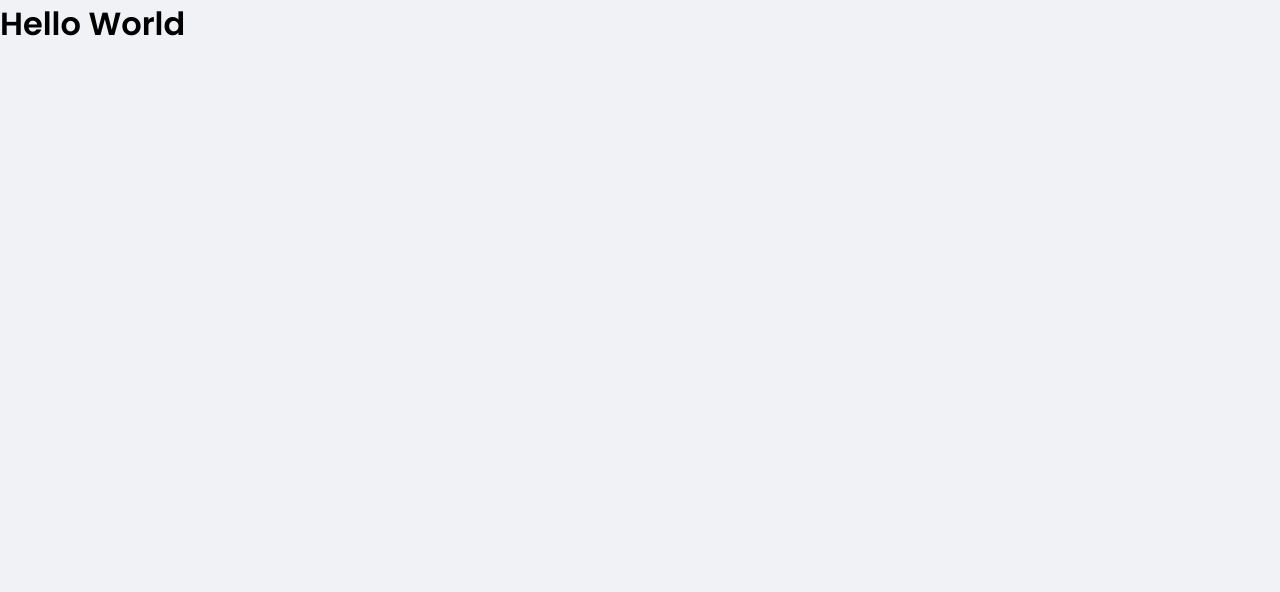
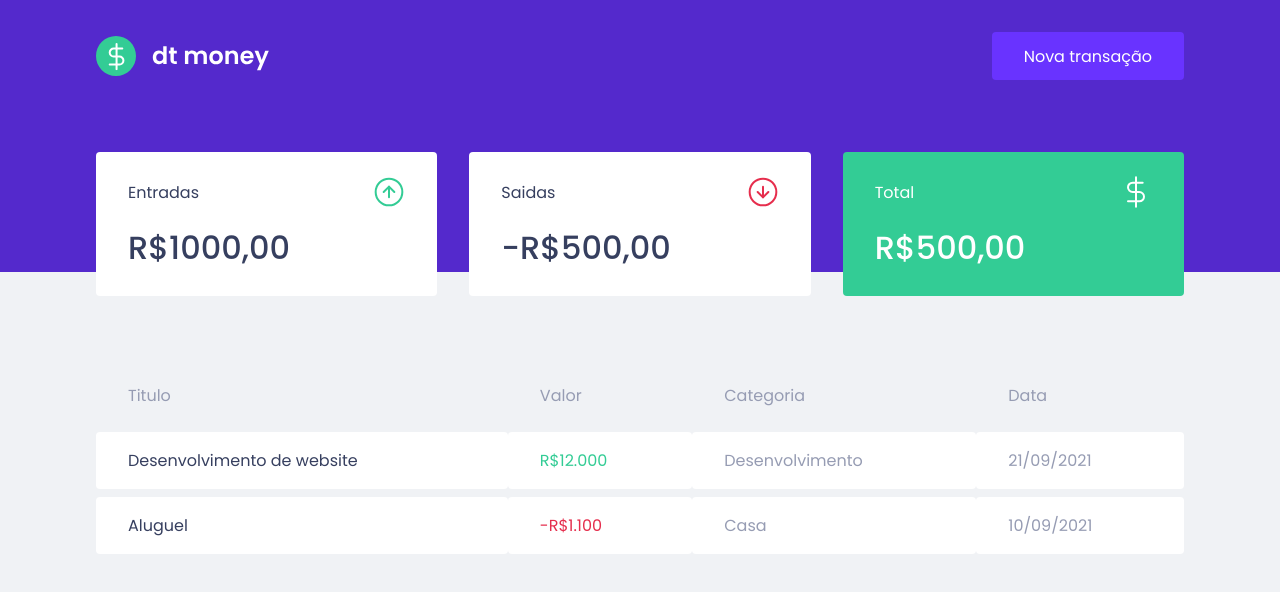
Before and after one commit to Niltonsf/dtmoney, a React (Create React App) app: page / in a window 1280 px wide. Shown: the top 592 px of the page. Built offline with nearby package versions, Linux system fonts and the light colour scheme.

Commit message:
Finished the page styles and components

```diff
--- a/public/index.html
+++ b/public/index.html
@@ -5,7 +5,7 @@
     <meta charset="utf-8" />
     <meta name="viewport" content="width=device-width, initial-scale=1" />
 		<link rel="shortcut icon" href="./favicon.png" type="image/png">
-		<link href="https://fonts.googleapis.com/css2?family=Poppins:wght@400;600&display=swap" rel="stylesheet">
+		<link href="https://fonts.googleapis.com/css2?family=Poppins:wght@400;500;600&display=swap" rel="stylesheet">
     <title>Dtmoney</title>
   </head>
   <body>
--- a/src/App.tsx
+++ b/src/App.tsx
@@ -1,10 +1,13 @@
+import { Header } from './components/Header';
 import { GlobalStyle } from './styles/global';
+import { Dashboard } from './components/Dashboard'
 
 export function App() {
   return (
-    <div className="App">
-      <h1>Hello World</h1>
+    <>
+      <Header />
+			<Dashboard />
 			<GlobalStyle />
-    </div>
+    </>
   );
 }
--- /dev/null
+++ b/src/components/Dashboard/index.tsx
@@ -0,0 +1,12 @@
+import { Container } from "./styles";
+import { Summary } from "../Summary";
+import { TransactionTable } from "../TransactionsTable";
+
+export function Dashboard() {
+	return (
+		<Container>
+			<Summary/>
+			<TransactionTable />
+		</Container>
+	);
+}
--- /dev/null
+++ b/src/components/Dashboard/styles.ts
@@ -0,0 +1,8 @@
+import styled from 'styled-components';
+
+export const Container = styled.main`
+	max-width: 1120px;
+	margin: 0 auto;
+	padding: 2.5rem 1rem;
+
+`;
--- /dev/null
+++ b/src/components/Header/index.tsx
@@ -0,0 +1,13 @@
+import logoImg from '../../assets/logo.svg'
+import { Container, Content } from './styles';
+
+export function Header () {
+	return (
+		<Container>
+			<Content>
+				<img src={logoImg} alt="dt money"/>
+				<button type="button">Nova transação</button>
+			</Content>
+		</Container>
+	);
+}
--- /dev/null
+++ b/src/components/Header/styles.ts
@@ -0,0 +1,32 @@
+import styled from 'styled-components';
+
+export const Container = styled.header`
+	background: var(--blue);
+
+`;
+
+export const Content = styled.div`
+	max-width: 1120px;
+	margin: 0 auto;
+
+	padding: 2rem 1rem 12rem;
+	display: flex;
+	align-items: center;
+	justify-content: space-between;
+
+	button {
+		font-size: 1rem;
+		color: #fff;
+		background: var(--blue-light);
+		border: 0;
+		padding: 0 2rem;
+		border-radius: 0.25rem;
+		height: 3rem;
+
+		transition: filter 0.2s;
+
+		&:hover {
+			filter: brightness(0.9);
+		}
+	}
+`;
--- /dev/null
+++ b/src/components/Summary/index.tsx
@@ -0,0 +1,35 @@
+import { Container } from "./styles";
+
+import incomeImg from '../../assets/income.svg';
+import outcomeImg from '../../assets/outcome.svg';
+import totalImg from '../../assets/total.svg';
+
+export function Summary() {
+	return (
+		<Container>
+			<div>
+				<header>
+					<p>Entradas</p>
+					<img src={incomeImg} alt="entradas"/>
+				</header>
+				<strong>R$1000,00</strong>
+			</div>
+
+			<div>
+				<header>
+					<p>Saidas</p>
+					<img src={outcomeImg} alt="saidas"/>
+				</header>
+				<strong>-R$500,00</strong>
+			</div>
+
+			<div className="highlight-back">
+				<header>
+					<p>Total</p>
+					<img src={totalImg} alt="total"/>
+				</header>
+				<strong>R$500,00</strong>
+			</div>
+		</Container>
+	);
+}
--- /dev/null
+++ b/src/components/Summary/styles.ts
@@ -0,0 +1,34 @@
+import styled from 'styled-components';
+
+export const Container = styled.div`
+	display: grid;
+	grid-template-columns: repeat(3, 1fr);
+	gap: 2rem;
+	margin-top: -10rem;
+
+	div {
+		background: var(--shape);
+		padding: 1.5rem 2rem;
+		border-radius: 0.25rem;
+		color: var(--text-title);
+
+		header {
+			display: flex;
+			align-items: center;
+			justify-content: space-between;
+		}
+
+		strong{
+			display: block;
+			margin-top: 1rem;
+			font-size: 2rem;
+			font-weight: 500;
+			line-height: 3rem;
+		}
+
+		&.highlight-back {
+			background: var(--green);
+			color: #fff;
+		}
+	}
+`;
--- /dev/null
+++ b/src/components/TransactionsTable/index.tsx
@@ -0,0 +1,33 @@
+import { Container } from "./styles";
+
+export function TransactionTable() {
+	return (
+		<Container>
+			<table>
+				<thead>
+					<tr>
+						<th>Titulo</th>
+						<th>Valor</th>
+						<th>Categoria</th>
+						<th>Data</th>
+					</tr>
+				</thead>
+
+				<tbody>
+					<tr>
+						<td>Desenvolvimento de website</td>
+						<td className="deposit">R$12.000</td>
+						<td>Desenvolvimento</td>
+						<td>21/09/2021</td>
+					</tr>
+					<tr>
+						<td>Aluguel</td>
+						<td className="withdraw">-R$1.100</td>
+						<td>Casa</td>
+						<td>10/09/2021</td>
+					</tr>
+				</tbody>
+			</table>
+		</Container>
+	);
+}
--- /dev/null
+++ b/src/components/TransactionsTable/styles.ts
@@ -0,0 +1,38 @@
+import styled from 'styled-components';
+
+export const Container = styled.div`
+	margin-top: 4rem;
+
+	table {
+		width: 100%;
+		border-spacing: 0 0.5rem;
+
+		th {
+			color: var(--text-body);
+			font-weight: 400;
+			padding: 1rem 2rem;
+			text-align: left;
+			line-height: 1.5rem;
+		}
+
+		td {
+			padding: 1rem 2rem;
+			border: 0;
+			background: var(--shape);
+			color: var(--text-body);
+			border-radius: 0.25rem;
+
+			&:first-child{
+				color: var(--text-title);
+			}
+
+			&.deposit {
+				color: var(--green);
+			}
+
+			&.withdraw {
+				color: var(--red);
+			}
+		}
+	}
+`;
--- a/src/styles/global.ts
+++ b/src/styles/global.ts
@@ -4,6 +4,7 @@ export const GlobalStyle = createGlobalStyle`
 	:root {
 		--backgroud: #f0f2f5;
 		--red: #e52e4d;
+		--green: #33cc95;
 		--blue: #5429cc;
 		--blue-light: #6933ff;
 		--text-title: #363f5f;
```
